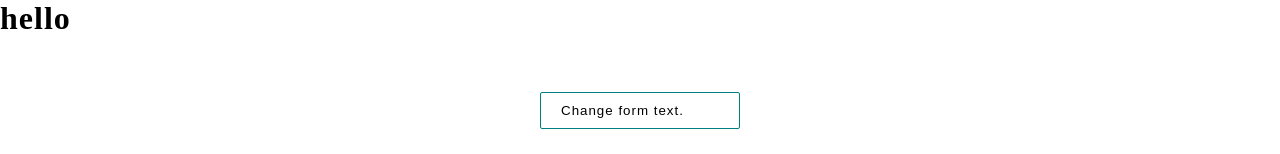
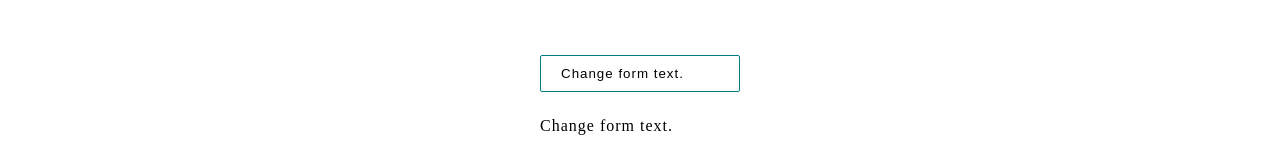
Before and after one commit to Lesley-w19/reactjs-cli, a React (Create React App) app: page / in a window 1280 px wide. Shown: the top 154 px of the page. Built offline with nearby package versions, Linux system fonts and the light colour scheme; no server answers.

Commit message:
console logged the h1 tag

```diff
--- a/src/App.js
+++ b/src/App.js
@@ -6,7 +6,7 @@ import Form from "./components/Form";
 const App = () => {
   return (
     <div className="container">
-      <h1>hello</h1>
+      {/* <h1>hel lo</h1> */}
       <Form name="Change form text." />
       <Counter name="Counter example" />
       <Todos name="Lists rendering example" />
```
